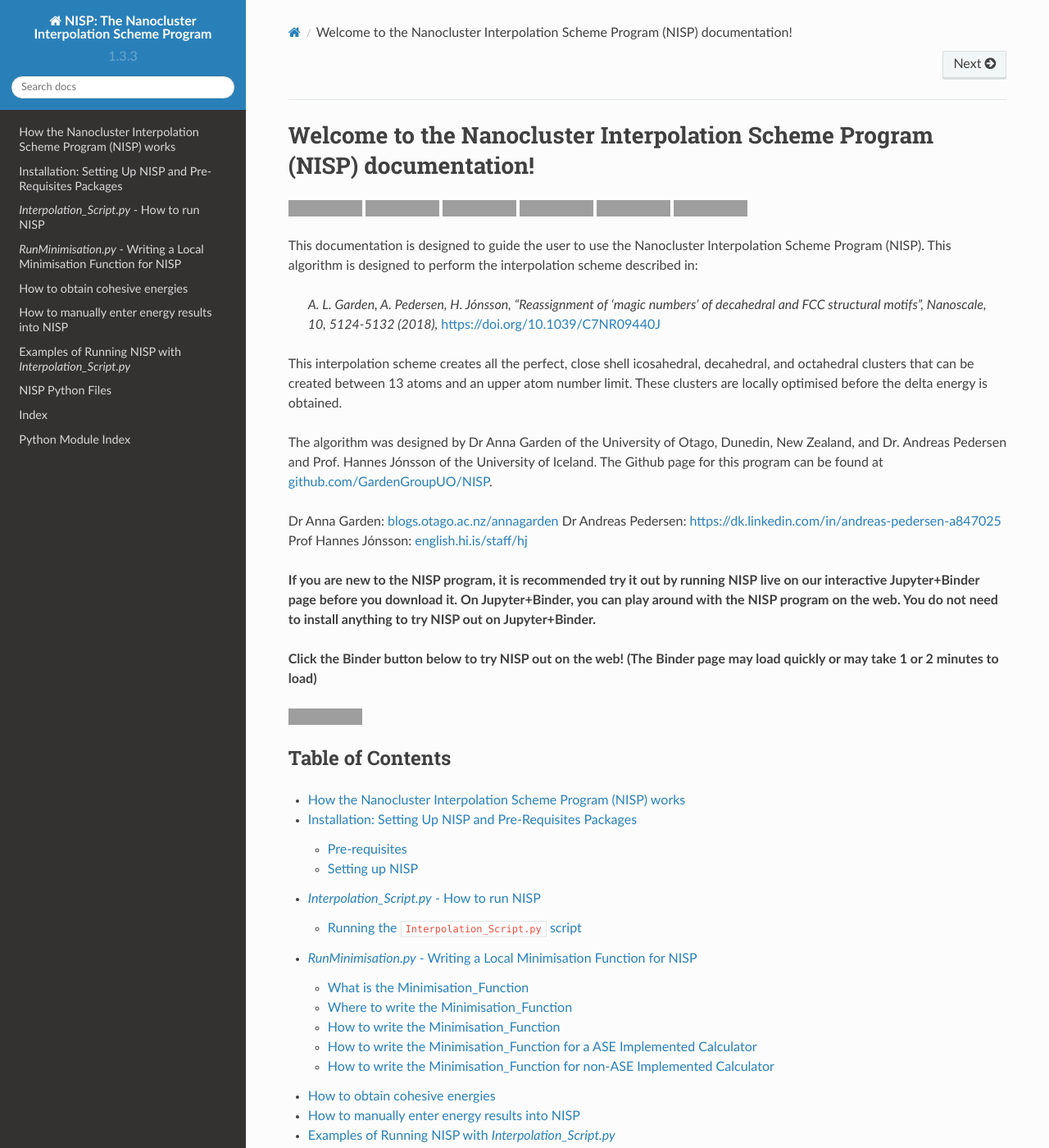
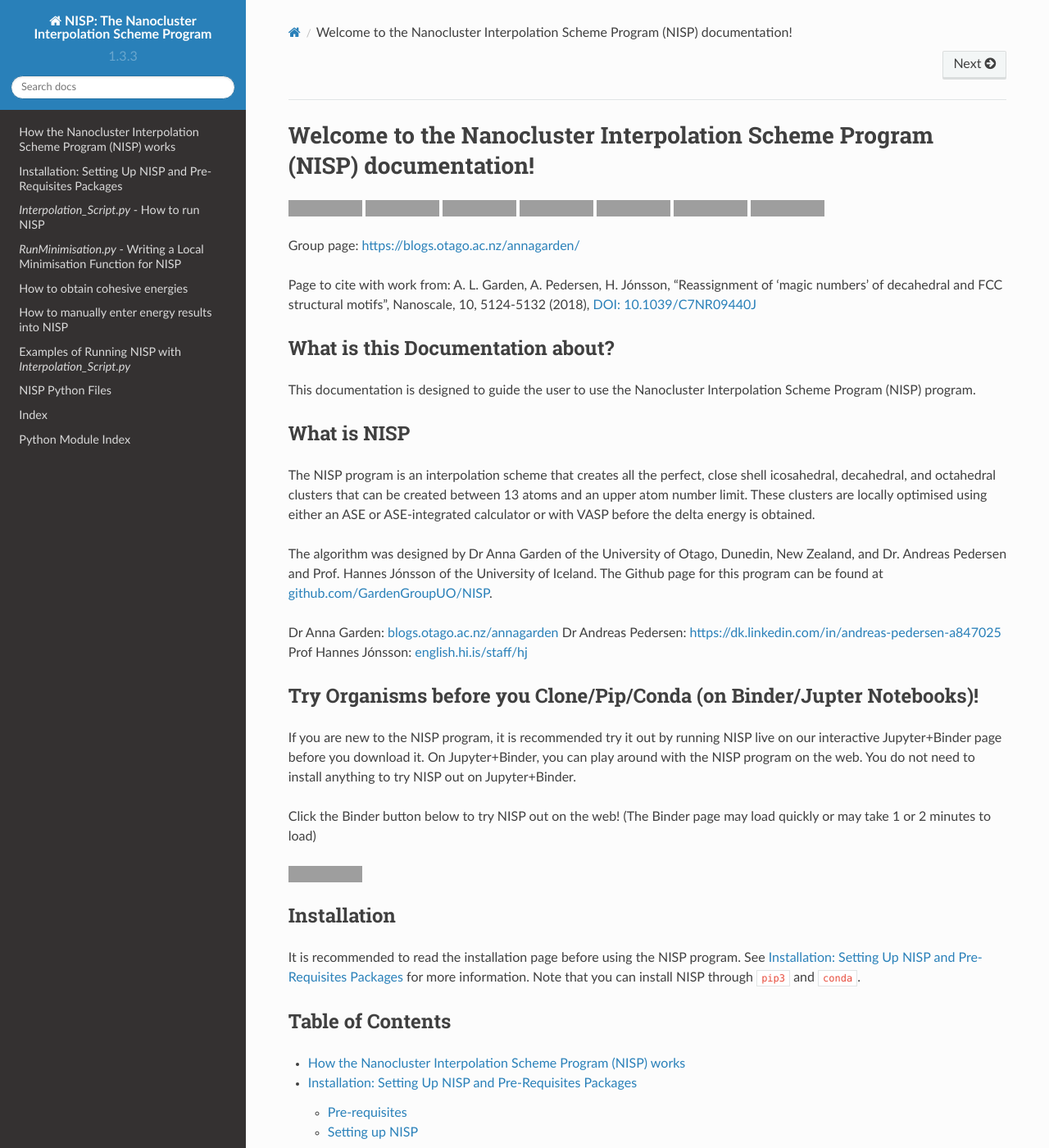
Before and after one commit to GardenGroupUO/NISP, a Sphinx documentation site: the page built from Documentation/source/index.rst, in a window 1280 px wide and 1400 px high. Shown: the whole window at 82% size. Built offline with Sphinx 7.4.7 and the Read the Docs theme 2.0.0, drawn with Linux system fonts in a browser that asks for light colours; grey boxes are pictures that could not be loaded.

Commit message:
update version of NISP v1.3.3

```diff
--- a/Documentation/source/index.rst
+++ b/Documentation/source/index.rst
@@ -38,16 +42,23 @@ Welcome to the Nanocluster Interpolation Scheme Program (NISP) documentation!
 
 
 .. .. image:: https://img.shields.io/lgtm/grade/python/github/GardenGroupUO/NISP
-..     :target: https://lgtm.com/projects/g/GardenGroupUO/NISP/context:python
-..     :alt: LGTM Grade
+     :target: https://lgtm.com/projects/g/GardenGroupUO/NISP/context:python
+     :alt: LGTM Grade
+
+Group page: https://blogs.otago.ac.nz/annagarden/
+
+Page to cite with work from: A. L. Garden, A. Pedersen, H. Jónsson, “Reassignment of ‘magic numbers’ of decahedral and FCC structural motifs”, Nanoscale, 10, 5124-5132 (2018), `DOI: 10.1039/C7NR09440J <https://doi.org/10.1039/C7NR09440J>`_
+
+What is this Documentation about?
+=================================
+
+This documentation is designed to guide the user to use the Nanocluster Interpolation Scheme Program (NISP) program.
 
 
+What is NISP
+============
 
-This documentation is designed to guide the user to use the Nanocluster Interpolation Scheme Program (NISP). This algorithm is designed to perform the interpolation scheme described in:
-
-  *A. L. Garden, A. Pedersen, H. Jónsson, “Reassignment of ‘magic numbers’ of decahedral and FCC structural motifs”, Nanoscale, 10, 5124-5132 (2018),* `https://doi.org/10.1039/C7NR09440J <https://doi.org/10.1039/C7NR09440J>`_
-
-This interpolation scheme creates all the perfect, close shell icosahedral, decahedral, and octahedral clusters that can be created between 13 atoms and an upper atom number limit. These clusters are locally optimised before the delta energy is obtained.
+The NISP program is an interpolation scheme that creates all the perfect, close shell icosahedral, decahedral, and octahedral clusters that can be created between 13 atoms and an upper atom number limit. These clusters are locally optimised using either an ASE or ASE-integrated calculator or with VASP before the delta energy is obtained.
 
 The algorithm was designed by Dr Anna Garden of the University of Otago, Dunedin, New Zealand, and Dr. Andreas Pedersen and Prof. Hannes Jónsson of the University of Iceland. The Github page for this program can be found at `github.com/GardenGroupUO/NISP <https://github.com/GardenGroupUO/NISP>`_.
 
@@ -55,14 +66,22 @@ Dr Anna Garden: `blogs.otago.ac.nz/annagarden <https://blogs.otago.ac.nz/annagar
 Dr Andreas Pedersen: `https://dk.linkedin.com/in/andreas-pedersen-a847025 <https://dk.linkedin.com/in/andreas-pedersen-a847025>`_
 Prof Hannes Jónsson: `english.hi.is/staff/hj <https://english.hi.is/staff/hj>`_
 
-**If you are new to the NISP program, it is recommended try it out by running NISP live on our interactive Jupyter+Binder page before you download it. On Jupyter+Binder, you can play around with the NISP program on the web. You do not need to install anything to try NISP out on Jupyter+Binder.**
+Try Organisms before you Clone/Pip/Conda (on Binder/Jupter Notebooks)!
+======================================================================
 
-**Click the Binder button below to try NISP out on the web! (The Binder page may load quickly or may take 1 or 2 minutes to load)**
+If you are new to the NISP program, it is recommended try it out by running NISP live on our interactive Jupyter+Binder page before you download it. On Jupyter+Binder, you can play around with the NISP program on the web. You do not need to install anything to try NISP out on Jupyter+Binder.
+
+Click the Binder button below to try NISP out on the web! (The Binder page may load quickly or may take 1 or 2 minutes to load)
 
 
 .. image:: https://mybinder.org/badge_logo.svg
    :target: https://mybinder.org/v2/gh/GardenGroupUO/NISP/main?urlpath=lab
    :alt: Binder
+
+Installation
+============
+
+It is recommended to read the installation page before using the NISP program. See :ref:`Installation: Setting Up NISP and Pre-Requisites Packages <Installation>` for more information. Note that you can install NISP through ``pip3`` and ``conda``.
 
 
 Table of Contents
```
Also changed, not shown: other parts of Documentation/source/index.rst (+4 -0 lines).
